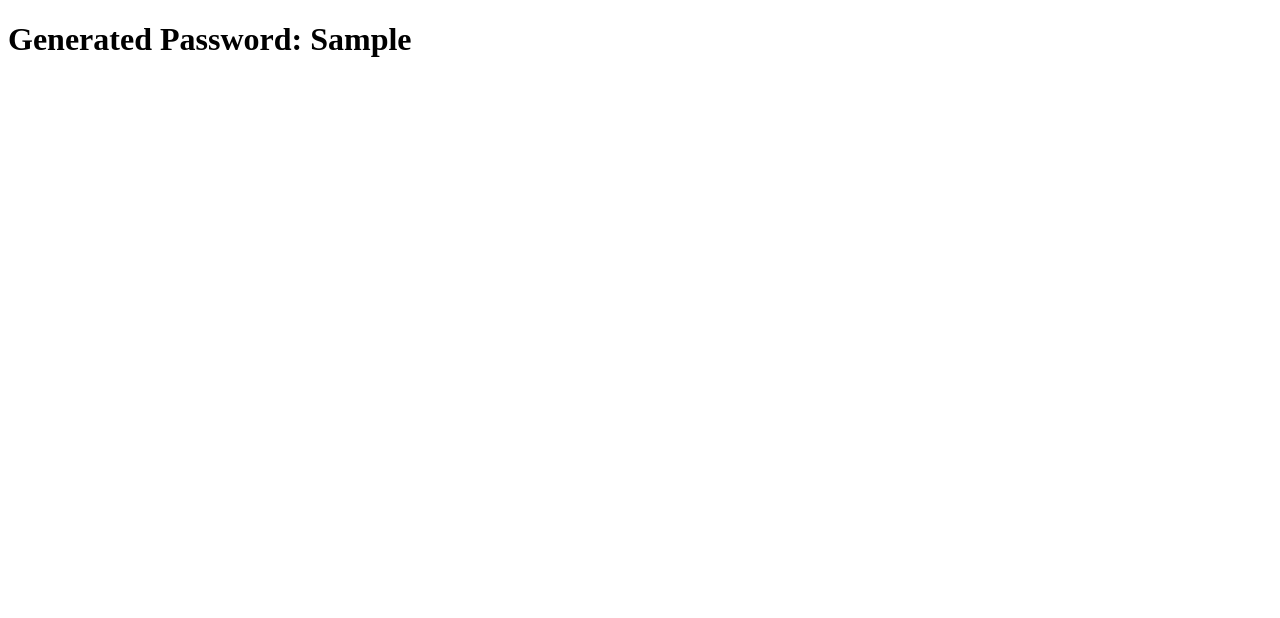
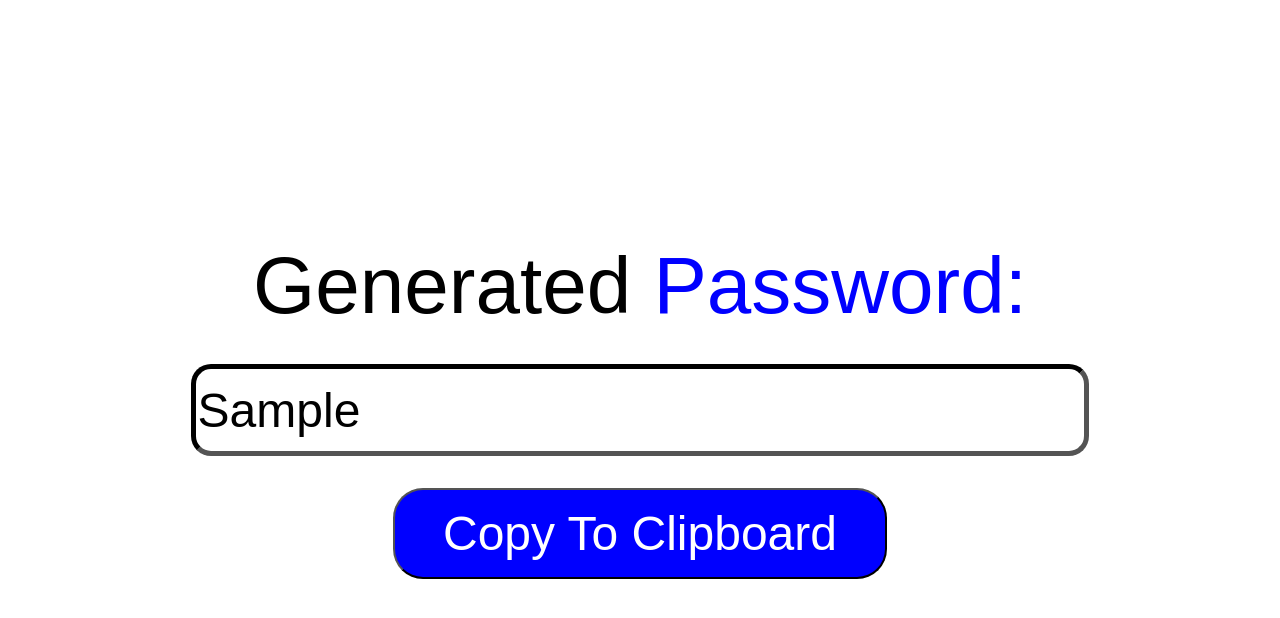
Before and after one commit to aryachawan/passmate, a Flask app: template templates/genpass.html in a window 1280 px wide. Shown: the top 618 px of the page. Run offline with Flask 3, Linux system fonts and the light colour scheme; the template is opened without the code that fills it: most values are stand-ins (such as "Sample title", 1, 10 or a date in 2020).

Commit message:
Update genpass.html

```diff
--- a/templates/genpass.html
+++ b/templates/genpass.html
@@ -1,9 +1,61 @@
 <!DOCTYPE html>
 <html>
-    <head>
-        <title>Generated Passowrd</title>
-    </head>
-    <body>
-        <h1>Generated Password: {{i}}</h1>
-    </body>
+
+<head>
+    <title>Generated Passowrd</title>
+</head>
+<style>
+    #gentitle {
+        text-align: center;
+        font-family: sans-serif;
+        font-size: 5rem;
+        margin-top: 15rem;
+        margin-bottom: 2rem;
+    }
+    #pop{
+        text-align: center;
+    }
+    input{
+        font-size: 3rem;
+        font-family: sans-serif;
+        border-color: black;
+        border-width: 5px;
+        border-radius: 20px;
+        width: 70%;
+        height: 5rem;
+        margin-bottom: 2rem;
+    }
+    button{
+        font-family: sans-serif;
+        font-size: 3rem;
+        background-color: blue;
+        color:white;
+        padding-left: 3rem;
+        padding-top: 1rem;
+        padding-bottom: 1rem;
+        padding-right: 3rem;
+        border-radius: 30px;
+    }
+</style>
+
+<body>
+    <p id="gentitle">Generated <span style="color:blue">Password:</span><br></p>
+    <div id="pop">
+        <input type="text" value={{i}} id="pass1"><br>
+        <button onclick="myFunction()">Copy To Clipboard</button>
+    </div>
+    <script>
+        function myFunction() {
+            var copyText = document.getElementById("pass1");
+
+            copyText.select();
+            copyText.setSelectionRange(0, 99999);
+
+            navigator.clipboard.writeText(copyText.value);
+
+            alert("Copied the text: " + copyText.value);
+        }
+    </script>
+</body>
+
 </html>
```
